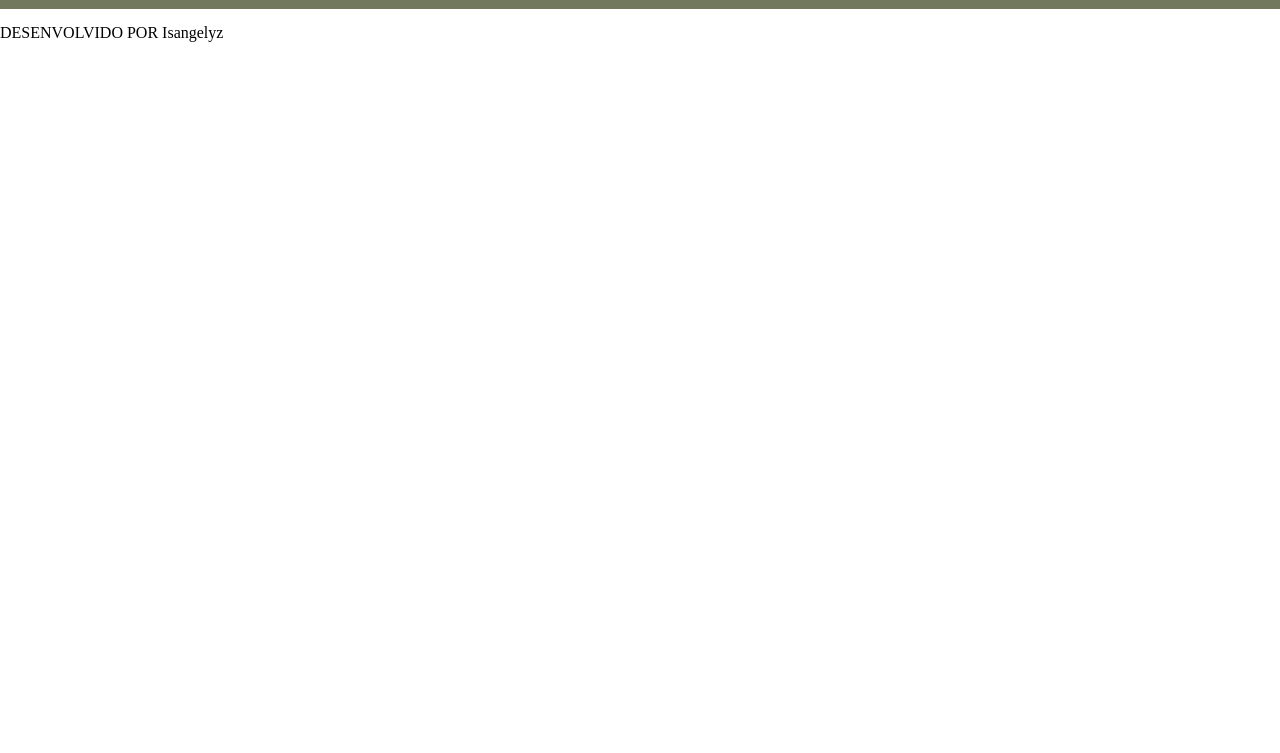
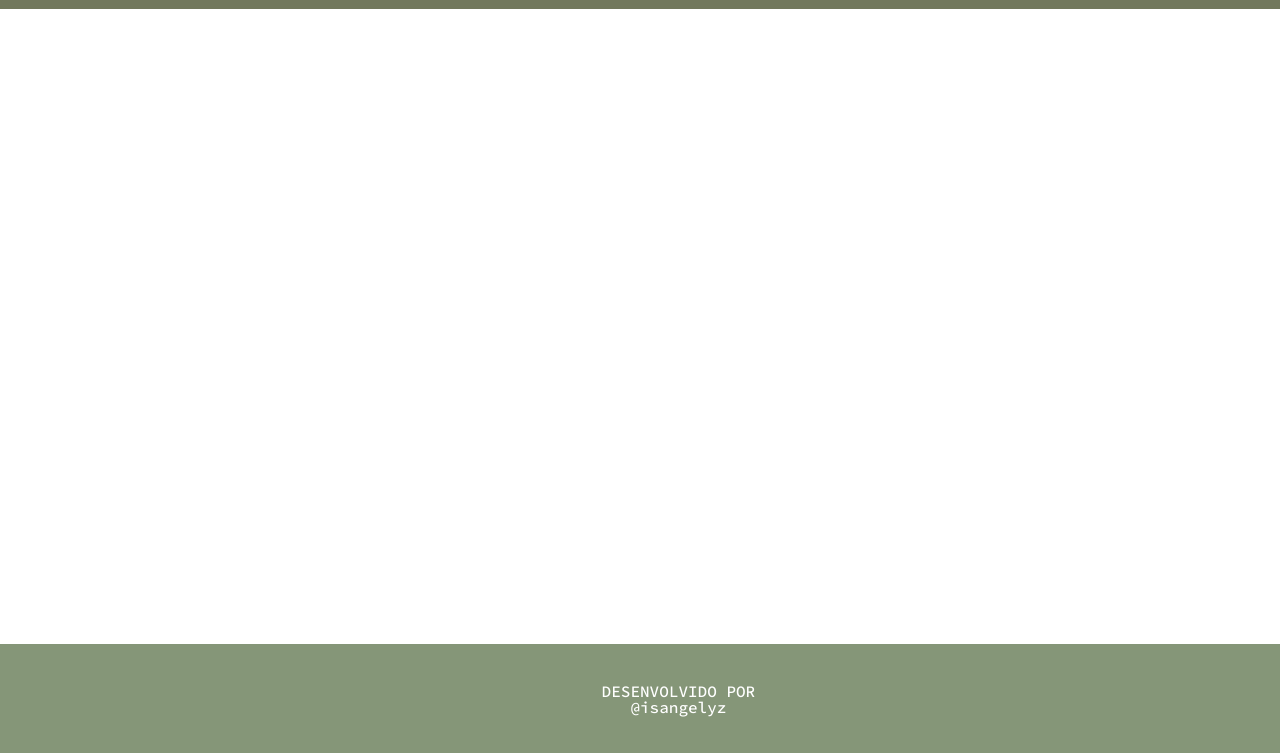
Before and after one commit to isangelyz/Meu-blog, a plain HTML site: page index.html in a window 1280 px wide. Shown: the part 47-800 px from the top of the page. Drawn offline with Linux system fonts and the light colour scheme; a web font is replaced by a local one.

Commit message:
Ajuste de rodapé

```diff
--- a/index.html
+++ b/index.html
@@ -27,8 +27,10 @@
 
     </main>
     <footer>
-        <a class="rodape__texto__link" href="https://github.com/isangelyz"><p class="rodape__texto">@isangelyz</p></a>
-        <p class="rodape__texto">DESENVOLVIDO POR Isangelyz</p>
+        <section class="rodape">
+            <p class="rodape__texto">DESENVOLVIDO POR</p>
+            <a class="rodape__texto__link" href="https://github.com/isangelyz"><p class="rodape__texto">@isangelyz</p></a>
+        </section>
     </footer>
 </body>
 </html>
```
Also changed, not shown: fazerem.html (+1 -1 lines), sobremim.html (+1 -1 lines).
